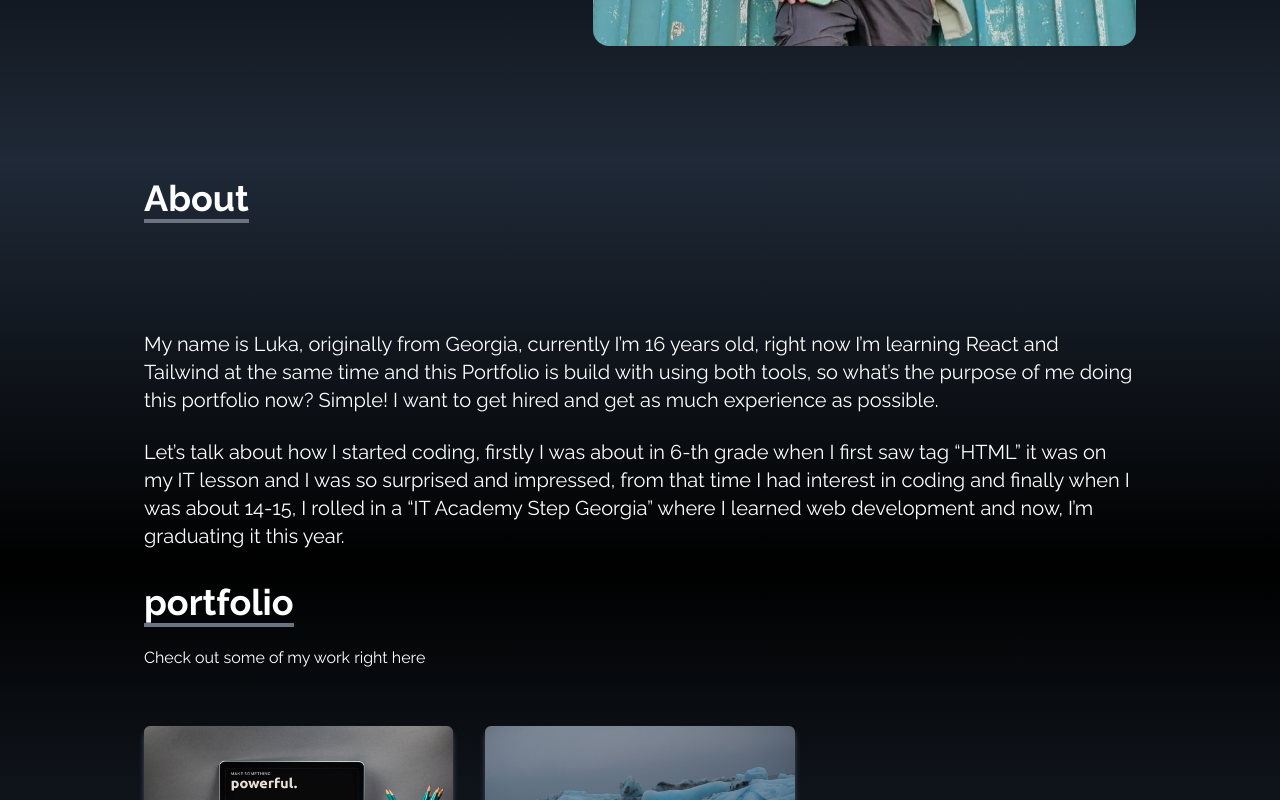
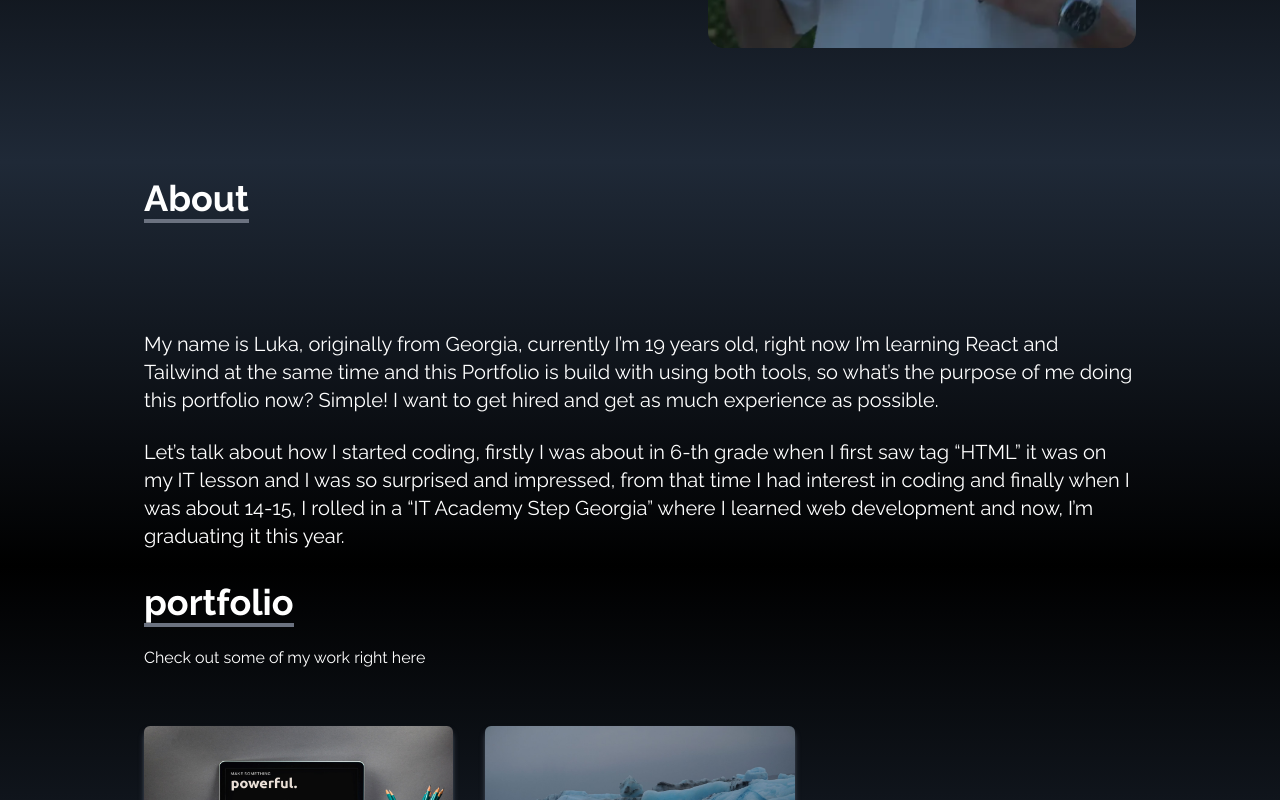
Before and after one commit to lukatsotskolauri/React-portfolio, a React (Create React App) app: page / in a window 1280 px wide. Shown: the part 638-1438 px from the top of the page. Built offline with nearby package versions, Linux system fonts and the light colour scheme.

Commit message:
Fixed SocialLinks bug and updated assets

```diff
--- a/src/components/About.jsx
+++ b/src/components/About.jsx
@@ -13,7 +13,7 @@ const About = () => {
           </p>
         </div>
         <p className=" text-xl mt-20">
-          My name is Luka, originally from Georgia, currently I’m 16 years old,
+          My name is Luka, originally from Georgia, currently I’m 19 years old,
           right now I’m learning React and Tailwind at the same time and this
           Portfolio is build with using both tools, so what’s the purpose of me
           doing this portfolio now? Simple! I want to get hired and get as much
--- a/src/components/Home.jsx
+++ b/src/components/Home.jsx
@@ -1,7 +1,7 @@
 import React from "react";
-import HeroImage from "../assets/luka.jpg";
+import HeroImage from "../assets/luka.png";
 import { HiArrowNarrowRight } from "react-icons/hi";
-import { Link } from 'react-scroll'
+import { Link } from 'react-scroll';
 const Home = () => {
   return (
     <div
--- a/src/components/SocialLinks.jsx
+++ b/src/components/SocialLinks.jsx
@@ -23,6 +23,7 @@ const SocialLinks = () => {
         </>
       ),
       href: "https://github.com/lukatsotskolauri",
+
     },
     {
       id: 3,
```
Also changed, not shown: src/assets/luka.jpg (deleted), src/assets/luka.png (added).
